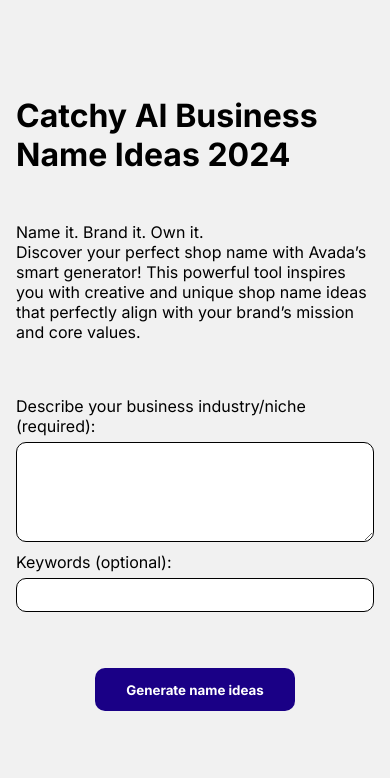
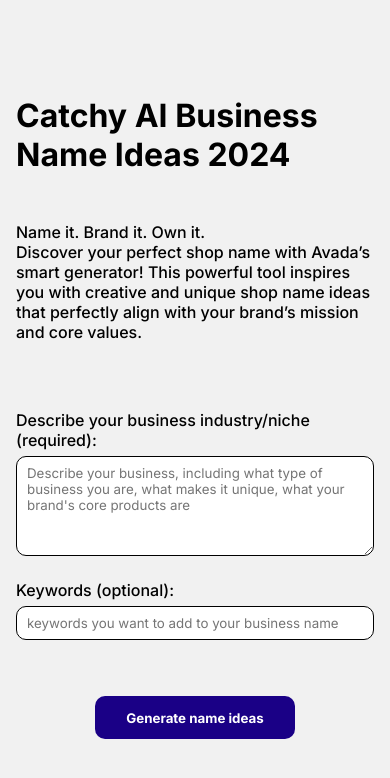
Before and after one commit to trannam110702/marketing-tool, a React (Create React App) app: page / in a window 390 px wide. Shown: the top 778 px of the page. Built offline with nearby package versions, Linux system fonts and the light colour scheme.

Commit message:
responsive and validation

```diff
--- a/src/App.css
+++ b/src/App.css
@@ -1,7 +1,6 @@
 .App {
-  background-color: rgba(241, 241, 241, 1);
   padding: 16px;
-  height: 100vh;
+  font-weight: 500;
 }
 
 .main {
@@ -27,7 +26,7 @@
 
 #generate-form > label {
   display: inline-block;
-  margin-top: 6px;
+  margin-top: 20px;
 }
 
 #generate-form > input[type="text"], #generate-form > textarea  {
@@ -65,13 +64,15 @@ button.secondary {
 
 .button-group {
   display: flex;
+  justify-content: center;
+  align-items: center;
   gap: 36px;
   margin-top: 36px;
 }
 
 .result {
   width: 100%;
-  max-width: 800px;
+  max-width: 900px;
   font-weight: 500;
 }
 
@@ -79,9 +80,31 @@ button.secondary {
   width: 25%;
 }
 
+@media screen and (max-width: 700px) {
+  .collumn {
+    width: 100%;
+  }
+  .row {
+    flex-wrap: wrap;
+  }
+  .button-group {
+    flex-wrap: wrap;
+    gap: 12px;
+    margin-top: 12px;
+  }
+}
+
 .row {
   display: flex;
-  text-wrap: nowrap;
   gap: 16px;
-  margin-top: 8px;
+  margin-top: 16px;
+  text-wrap: wrap;
+  line-break: anywhere;
 }
+
+.validation {
+  display: flex;
+  align-items: center;
+  gap: 3px;
+  color: rgba(142, 31, 11, 1);
+}
--- a/src/App.js
+++ b/src/App.js
@@ -2,7 +2,6 @@ import { createContext, useContext, useState } from 'react';
 import './App.css';
 import Form from './Form';
 import Result from './Result';
-import getNames from "./api"
 
 const AppContext = createContext({})
 
@@ -14,29 +13,10 @@ function App() {
   const [formData, setFormData] = useState({description: "", keyword: ""});
   const [result, setResult] = useState([]);
 
-  const generate = async () => {
-    try {
-        if (loading) return;
-        setLoading(true);
-        const res = await getNames(formData);
-        if (res.success) {
-          setResult(res.data);
-          setShowResult(true);
-        }
-
-    } catch (error) {
-
-    } finally {
-        setLoading(false);
-    }
- }
-
-  const generateButton = <button disabled={loading} onClick={generate} >{loading ? "Generating..." : "Generate name ideas"}</button>;
-
-  return <AppContext.Provider value={{formData, setFormData, showResult, setShowResult, result, setResult, loading, setLoading, generateButton}}>
+  return <AppContext.Provider value={{formData, setFormData, showResult, setShowResult, result, setResult, loading, setLoading}}>
     <div className="App">
   <div className='main'>
-    <h1 className='center'>Catchy AI Business Name Ideas 2024</h1>
+    <h1 className='center'>Catchy AI Business Name Ideas {new Date().getFullYear()}</h1>
     <p className='center'>Name it. Brand it. Own it. <br/>Discover your perfect shop name with Avada’s smart generator! This powerful tool inspires you with creative and unique shop name ideas that perfectly align with your brand’s mission and core values.</p>
     {showResult ? <Result/> : <Form />}
   </div>
--- a/src/Form/index.js
+++ b/src/Form/index.js
@@ -1,16 +1,45 @@
+import { useState } from "react";
 import {useAppContext} from "../App"
+import getNames from "../api"
 
 const Form = () => {
-  const {formData, setFormData, generateButton} = useAppContext();
+  const {formData, setFormData, loading, setLoading, setResult, setShowResult} = useAppContext();
+  const [validatation, setValidation] = useState({})
+
+  const generate = async () => {
+    if (!formData.description) return setValidation(prev => ({...prev, description: "This field is required"}))
+    try {
+        if (loading) return;
+        setLoading(true);
+        const res = await getNames(formData);
+        if (res.success) {
+          setResult(res.data);
+          setShowResult(true);
+        }
+
+    } catch (error) {
+
+    } finally {
+        setLoading(false);
+    }
+ }
+
+  const generateButton = <button disabled={loading} onClick={generate} >{loading ? "Generating..." : "Generate name ideas"}</button>;
 
     return <div className='center' id="generate-form">
     <label htmlFor="description">Describe your business industry/niche (required):</label><br/>
-    <textarea required value={formData.description} onChange={e => setFormData(prev => {
+    <textarea placeholder="Describe your business, including what type of business you are, what makes it unique, what your brand's core products are" required value={formData.description} onChange={e => setFormData(prev => {
+      setValidation(null)
       return ({...prev, description: e.target.value})
-
     })} name="description" id="description" type="text"/><br/>
+    {validatation?.description && <div className="validation"><svg width="20" height="20" viewBox="0 0 20 20" fill="none" xmlns="http://www.w3.org/2000/svg">
+<path d="M10 6C10.4142 6.00001 10.75 6.3358 10.75 6.75001L10.7499 10.25C10.7499 10.6642 10.4141 11 9.99993 11C9.58572 11 9.24994 10.6642 9.24994 10.25L9.25 6.74999C9.25001 6.33577 9.5858 5.99999 10 6Z" fill="#8E1F0B"/>
+<path d="M11 13C11 13.5523 10.5523 14 10 14C9.44772 14 9 13.5523 9 13C9 12.4477 9.44772 12 10 12C10.5523 12 11 12.4477 11 13Z" fill="#8E1F0B"/>
+<path fill-rule="evenodd" clip-rule="evenodd" d="M17 10C17 13.866 13.866 17 10 17C6.13401 17 3 13.866 3 10C3 6.13401 6.13401 3 10 3C13.866 3 17 6.13401 17 10ZM15.5 10C15.5 13.0376 13.0376 15.5 10 15.5C6.96243 15.5 4.5 13.0376 4.5 10C4.5 6.96243 6.96243 4.5 10 4.5C13.0376 4.5 15.5 6.96243 15.5 10Z" fill="#8E1F0B"/>
+</svg>
+{validatation?.description}</div>}
     <label htmlFor="keyword">Keywords (optional): </label><br/>
-    <input value={formData.keyword} name="keyword" id="keyword" type="text" onChange={e => setFormData(prev => ({...prev, keyword: e.target.value}))}/><br/><br/>
+    <input placeholder="keywords you want to add to your business name" value={formData.keyword} name="keyword" id="keyword" type="text" onChange={e => setFormData(prev => ({...prev, keyword: e.target.value}))}/><br/><br/>
     <div className='center'>{generateButton}</div>
   </div>
 }
--- a/src/Result/index.js
+++ b/src/Result/index.js
@@ -21,7 +21,7 @@ const Result = () => {
     {formatedData.map((row, rowIndex) => {
         return <div className="row">
             {row.map((item, index) => {
-               return <div className="collumn">{(rowIndex + 1)*(index + 1)}. {item}</div>
+               return <div className="collumn">{4*(rowIndex) + (index + 1)}. {item}</div>
             })}
         </div>
     })}
--- a/src/api/index.js
+++ b/src/api/index.js
@@ -1,5 +1,5 @@
 const getNames = async (formData) => {
-    const data = await fetch('https://avada-seo-staging-8.firebaseapp.com/proxy/chat', {
+    const data = await fetch('http://localhost:3000/proxy/chat', {
         method: "POST",
         body: JSON.stringify(formData),
         headers: {
--- a/src/index.css
+++ b/src/index.css
@@ -2,11 +2,8 @@
 
 body {
   margin: 0;
-  font-family: -apple-system, BlinkMacSystemFont, 'Segoe UI', 'Roboto', 'Oxygen',
-    'Ubuntu', 'Cantarell', 'Fira Sans', 'Droid Sans', 'Helvetica Neue',
-    sans-serif;
-  -webkit-font-smoothing: antialiased;
-  -moz-osx-font-smoothing: grayscale;
+  font-family: "Inter", serif;
+  background-color: rgba(241, 241, 241, 1);
 }
 
 code {
```
